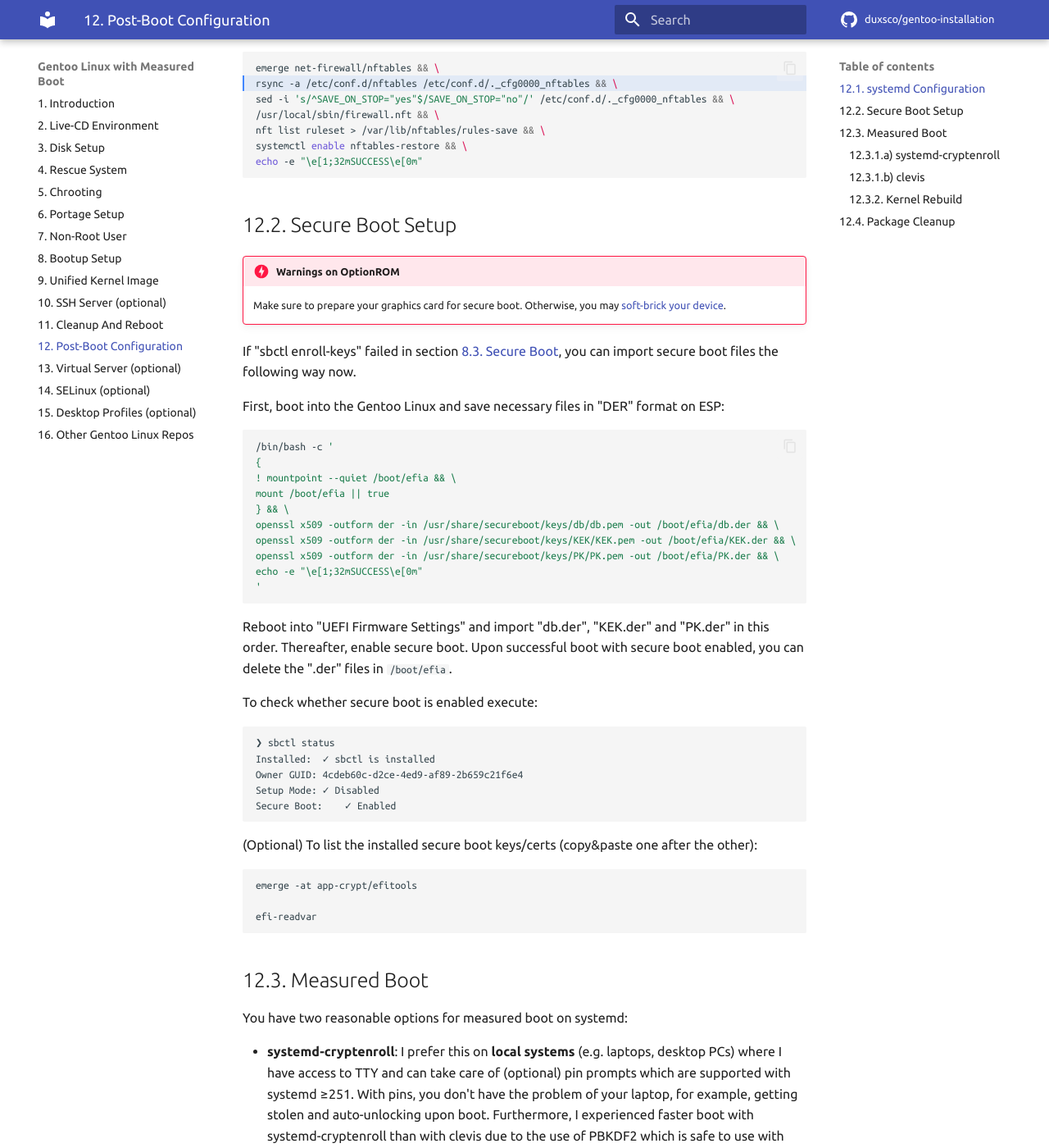
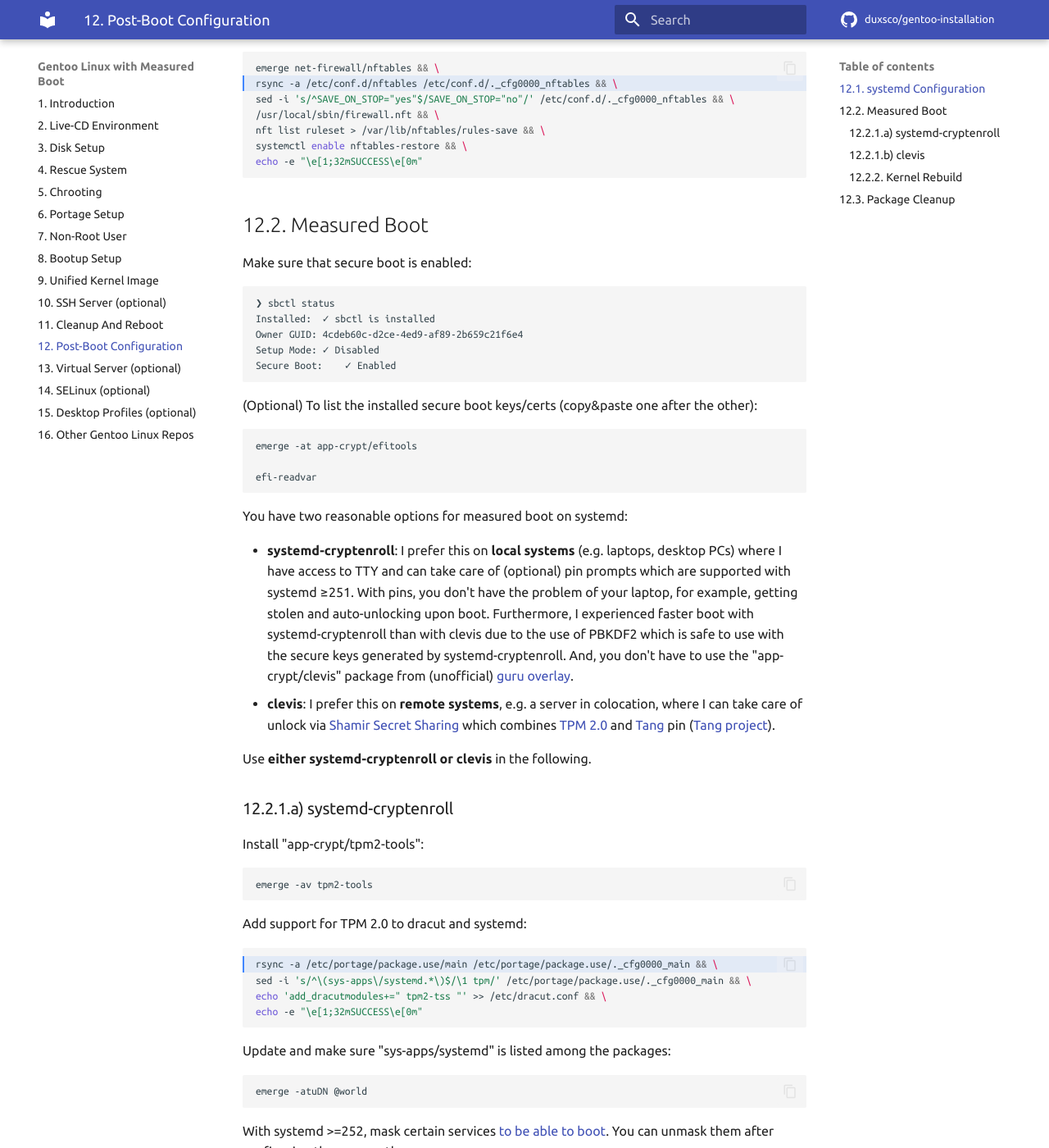
Before and after one commit to duxsco/gentoo-installation, an MkDocs documentation site: the page built from docs/post-boot_configuration.md, in a window 1280 px wide and 1400 px high, scrolled down 1043 px. Shown: the whole window at 82% size. Built offline with MkDocs 1.6.1 and Material for MkDocs 9.7.7, drawn with Linux system fonts in a browser that asks for light colours; comment, search, counter and statistics services are not loaded; some of the changed text lies outside the part shown.

Commit message:
Remove section "12.2. Secure Boot Setup"

````diff
--- a/docs/post-boot_configuration.md
+++ b/docs/post-boot_configuration.md
@@ -56,31 +56,9 @@ systemctl enable nftables-restore && \
 echo -e "\e[1;32mSUCCESS\e[0m"
 ```
 
-## 12.2. Secure Boot Setup
+## 12.2. Measured Boot
 
-!!! danger "Warnings on OptionROM"
-    Make sure to prepare your graphics card for secure boot. Otherwise, you may [soft-brick your device](https://github.com/Foxboron/sbctl/wiki/FAQ#option-rom).
-
-If "sbctl enroll-keys" failed in section [8.3. Secure Boot](/bootup_setup/#83-secure-boot), you can import secure boot files the following way now.
-
-First, boot into the Gentoo Linux and save necessary files in "DER" format on ESP:
-
-```shell
-/bin/bash -c '
-{
-! mountpoint --quiet /boot/efia && \
-mount /boot/efia || true
-} && \
-openssl x509 -outform der -in /usr/share/secureboot/keys/db/db.pem -out /boot/efia/db.der && \
-openssl x509 -outform der -in /usr/share/secureboot/keys/KEK/KEK.pem -out /boot/efia/KEK.der && \
-openssl x509 -outform der -in /usr/share/secureboot/keys/PK/PK.pem -out /boot/efia/PK.der && \
-echo -e "\e[1;32mSUCCESS\e[0m"
-'
-```
-
-Reboot into "UEFI Firmware Settings" and import "db.der", "KEK.der" and "PK.der" in this order. Thereafter, enable secure boot. Upon successful boot with secure boot enabled, you can delete the ".der" files in `/boot/efia`.
-
-To check whether secure boot is enabled execute:
+Make sure that secure boot is enabled:
 
 ``` { .shell .no-copy }
 ❯ sbctl status
@@ -98,8 +76,6 @@ emerge -at app-crypt/efitools
 efi-readvar
 ```
 
-## 12.3. Measured Boot
-
 You have two reasonable options for measured boot on systemd:
 
 - **systemd-cryptenroll**: I prefer this on **local systems** (e.g. laptops, desktop PCs) where I have access to TTY and can take care of (optional) pin prompts which are supported with systemd ≥251. With pins, you don't have the problem of your laptop, for example, getting stolen and auto-unlocking upon boot. Furthermore, I experienced faster boot with systemd-cryptenroll than with clevis due to the use of PBKDF2 which is safe to use with the secure keys generated by systemd-cryptenroll. And, you don't have to use the "app-crypt/clevis" package from (unofficial) [guru overlay](https://wiki.gentoo.org/wiki/Project:GURU).
@@ -107,7 +83,7 @@ You have two reasonable options for measured boot on systemd:
 
 Use **either systemd-cryptenroll or clevis** in the following.
 
-### 12.3.1.a) systemd-cryptenroll
+### 12.2.1.a) systemd-cryptenroll
 
 Install "app-crypt/tpm2-tools":
 
@@ -169,7 +145,7 @@ systemd-cryptenroll --tpm2-device=auto --tpm2-pcrs=7 --tpm2-with-pin=yes /dev/sd
 
 Reboot your system and use your fallback passphrase for LUKS unlock again this time!
 
-### 12.3.1.b) clevis
+### 12.2.1.b) clevis
 
 !!! info "System Requirement: Tang Server"
     This section requires a [tang server](https://github.com/latchset/tang) to preexist and be reachable from this system. A [simple tang server setup](https://www.youtube.com/watch?v=y_9_iWNUBug) is shown by RedHat on YouTube. I personally use AlmaLinux as tang server, but any [supported system](https://github.com/latchset/tang#getting-started) can do.
@@ -229,7 +205,7 @@ clevis luks list -d /dev/sdb4
 # etc.
 ```
 
-### 12.3.2. Kernel Rebuild
+### 12.2.2. Kernel Rebuild
 
 Rebuild the unified kernel image to integrate the changes for measured boot:
 
@@ -240,9 +216,9 @@ $(qlist -eI sys-kernel/gentoo-kernel >/dev/null && echo sys-kernel/gentoo-kernel
 ```
 
 !!! note
-    If you decided in favor of [systemd-cryptenroll](#1231a-systemd-cryptenroll), you can use the TPM 2.0 pin upon boot from this point onwards.
+    If you decided in favor of [systemd-cryptenroll](#1221a-systemd-cryptenroll), you can use the TPM 2.0 pin upon boot from this point onwards.
 
-## 12.4. Package Cleanup
+## 12.3. Package Cleanup
 
 Update packages and remove extraneous ones (copy&paste one after the other):
 
````
Also changed, not shown: docs/bootup_setup.md (+1 -1 lines), docs/index.md (+1 -1 lines).
